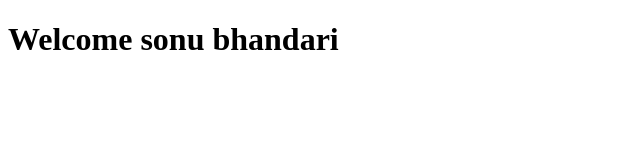
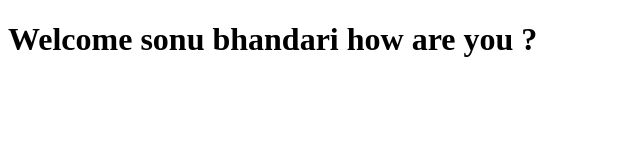
Before and after one commit to sonubhandari845/Web-development, a plain HTML site: page site/index.html in a window 1280 px wide. Shown: the whole page, without its empty margins (0-640 px from the left). Drawn offline with Linux system fonts and the light colour scheme.

Commit message:
a small change to our page

```diff
--- a/site/index.html
+++ b/site/index.html
@@ -4,6 +4,6 @@
 	<title>Welcome</title>
 </head>
 <body>
-<h1>Welcome sonu bhandari</h1>
+<h1>Welcome sonu bhandari how are you ?</h1>
 </body>
 </html>
```
